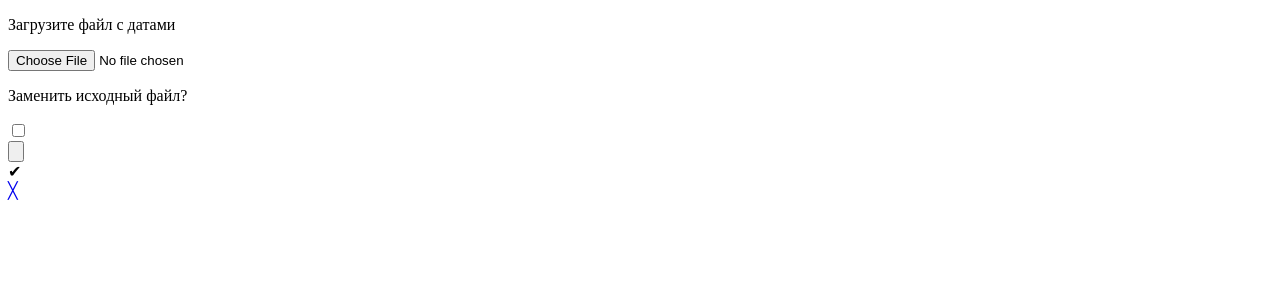
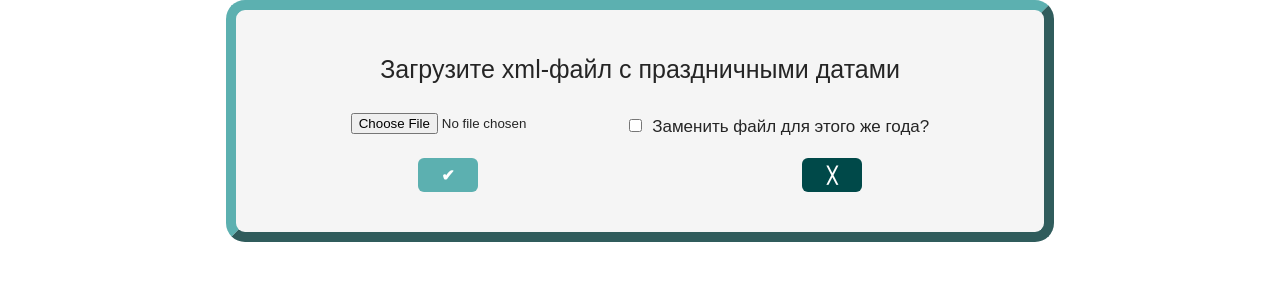
Before and after one commit to Anbionchik/production_calendar, a Django app: page /upload/ in a window 1280 px wide. Shown: the top 300 px of the page. Run offline with Django 3.2, Linux system fonts and the light colour scheme.

Commit message:
Закончена работа с добавлением файла, finally!

```diff
--- a/main/static/css/index.css
+++ b/main/static/css/index.css
@@ -2,6 +2,16 @@ body {
     align-content: center;
     margin: 0;
     padding: 0;
+    font-family: Arial, Helvetica, sans-serif;
+    font-size: 25px;
+    letter-spacing: 0px;
+    word-spacing: 0px;
+    color: #252525;
+    font-weight: 400;
+    text-decoration: none solid rgb(68, 68, 68);
+    font-style: normal;
+    font-variant: normal;
+    text-transform: none;
 }
 
 table {
@@ -14,14 +24,165 @@ table {
 /*    color: red;*/
 /*}*/
 
+[id="4"] {
+    color: #568B8D;
+}
+
+[id="3"] {
+    color: #252525;
+}
+
 [id="1"] {
-    color: crimson;
+    color: #009f38;
 }
 
 [id="2"] {
-    color: chartreuse;
+    color: #1b48af;
 }
 
 th.year {
+    color: #2f757c;
     font-weight: bold;
 }
+
+.container, .main-container, .upload-container{
+    margin: auto;
+    border: 10px outset #5CB0B0;
+    border-radius: 19px;
+    background: #F5F5F5;
+    padding: 20px;
+}
+
+.container {
+    width: auto;
+}
+
+.main-container {
+    width: 768px;
+    display: flex;
+    flex-direction: row;
+}
+
+.upload-container {
+    width: 768px;
+    text-align: center;
+}
+
+
+h1 {
+    text-align: center;
+}
+
+a {
+    text-decoration: none;
+    color: #252525;
+    transition: all 0.3s ease;
+}
+
+a:hover {
+    background-color:  #bdd8dd;
+}
+
+th.year {
+    font-size: 30px;
+    letter-spacing: 2px;
+    word-spacing: 2px;
+    padding-bottom: 20px;
+}
+th.month {
+    color: #555555;
+    padding-bottom: 10px;
+}
+
+table.month {
+    padding: 0px 10px;
+}
+
+th.mon, th.tue, th.wed, th.thu, th.fri{
+    color: #7ECACD;
+    padding: 0px 3px;
+}
+
+th.sat, th.sun {
+    color: #568B8D;
+    padding: 0px 3px;
+}
+
+#selectable{
+    text-align: center;
+}
+
+tr {
+    vertical-align: baseline;
+}
+
+.upload_new_year {
+    margin-top: 20px;
+    text-align: center;
+}
+
+.checkbox-row {
+    font-size: 17px;
+}
+
+.upload_panel {
+    display: flex;
+    justify-content: space-around;
+    align-items: center;
+    width: 600px;
+    margin: auto;
+}
+
+.auth__button_submit {
+    text-align: center;
+    width: 60px;
+    height: 34px;
+    background: #5cb0b0;
+    border-radius: 6px;
+    font-family: Inter;
+    font-style: normal;
+    font-weight: bold;
+    font-size: 16px;
+    line-height: 34px;
+    color: #FFFFFF;
+    transition: all 0.3s ease;
+  }
+.auth__button_cancel {
+    text-align: center;
+    width: 60px;
+    height: 34px;
+    background: #004949;
+    border-radius: 6px;
+    font-family: Inter;
+    font-style: normal;
+    font-weight: bold;
+    font-size: 16px;
+    line-height: 34px;
+    color: #FFFFFF;
+    transition: all 0.3s ease;
+  }
+
+.auth__button_submit:hover {
+  cursor: pointer;
+  background: #BBC1C7;
+}
+
+.auth__button_cancel:hover {
+  background: #FD3A3A ;
+}
+
+.auth__column_right__form_footer{
+    display: flex;
+    justify-content: space-around;
+    padding: 20px 0px;
+}
+
+.legend {
+    margin: auto;
+    width: fit-content;
+    text-align: center;
+}
+
+.legend p {
+    margin: 0px 5px;
+}
--- a/main/templates/upload_file.html
+++ b/main/templates/upload_file.html
@@ -5,22 +5,30 @@
     <meta name="viewport"
           content="width=device-width, user-scalable=no, initial-scale=1.0, maximum-scale=1.0, minimum-scale=1.0">
     <meta http-equiv="X-UA-Compatible" content="ie=edge">
+    <link rel="stylesheet" href="/static/css/index.css">
     <title>Загрузить xml-файл</title>
 </head>
 <body>
 
-<div class="container">
+<div class="upload-container">
     <form class="file_form_class" action="" id="file_form" method="POST" enctype="multipart/form-data">
         {% csrf_token %}
-        <p class="form_class_name-field"> Загрузите файл с датами</p>
-        {{ form.file }}
-        <p class="form_class_name-field">Заменить исходный файл?</p>
-        {{ form.force }}
+        <p class="form_class_name-field"> Загрузите xml-файл с праздничными датами</p>
+        <div class="upload_panel">
+            {{ form.file }}
+            <div>
+                {{ form.force }}
+                <label class="checkbox-row" for="subscribeNews">Заменить файл для этого же года?</label>
+            </div>
+        </div>
+
     </form>
     <div class="auth__column_right__form_footer">
     <label class="form_footer_button-submit">
-      <input type="submit" form="file_form" value="">
-      <div class="auth__button_submit" id="submit-btn" ><span>&#10004</span></div>
+      <input type="submit" form="file_form" value="" style="display: none">
+      <div class="auth__button_submit" id="submit-btn" >
+          <span>&#10004</span>
+      </div>
     </label>
     <label class="form_footer_button-cancel">
         <a href={% url "main" %}>
@@ -59,16 +67,7 @@
         });
     }
 
-
-
-
-
     const body = document.getElementsByClassName('container')[0];
-
-    function deleteMessageBlock(event) {
-        event.preventDefault();
-        document.getElementById('id_new_edit_block').remove();
-    }
 
     const token = getCookie('csrftoken');
 
--- a/main/views.py
+++ b/main/views.py
@@ -1,5 +1,5 @@
-from django.shortcuts import render, reverse, redirect
-from django.http import HttpResponseRedirect, HttpResponse
+from django.shortcuts import render
+from django.http import HttpResponse
 from .forms import UploadFileForm
 from django.utils.safestring import mark_safe
 from main.calendar_files.files_handler import uploaded_file_check, rewrite
@@ -41,16 +41,14 @@ def upload_new_year_view(request):
         form = UploadFileForm()
     return render(request, 'upload_file.html', {'form': form})
 
-# TODO Переделать все эти переопределения родительских методов нормально
-
 
 class ProductionCalendar(calendar.HTMLCalendar):
 
     def __init__(self, weekends_list, *args, **kwargs):
         super().__init__(*args, **kwargs)
-        self.weekend_days = []
+        self.weekend_days = {}
         for _ in weekends_list:
-            self.weekend_days.append(_.get('d'))
+            self.weekend_days[_.get('d')] = _.get('t')
         self.weekends_list = weekends_list
 
     def formatday(self, day, weekday, themonth):
@@ -59,9 +57,9 @@ class ProductionCalendar(calendar.HTMLCalendar):
         """
         check = '%02i.%02i' % (themonth, day)
         if check in self.weekend_days:
-            id_day = 2
+            id_day = self.weekend_days[check]
         elif weekday in (5, 6):
-            id_day = 1
+            id_day = 4
         else:
             id_day = 0
 
```
Also changed, not shown: main/templates/index.html (+18 -7 lines), main/templates/year.html (+14 -4 lines), main/static/images/android-chrome-192x192.png (added).
